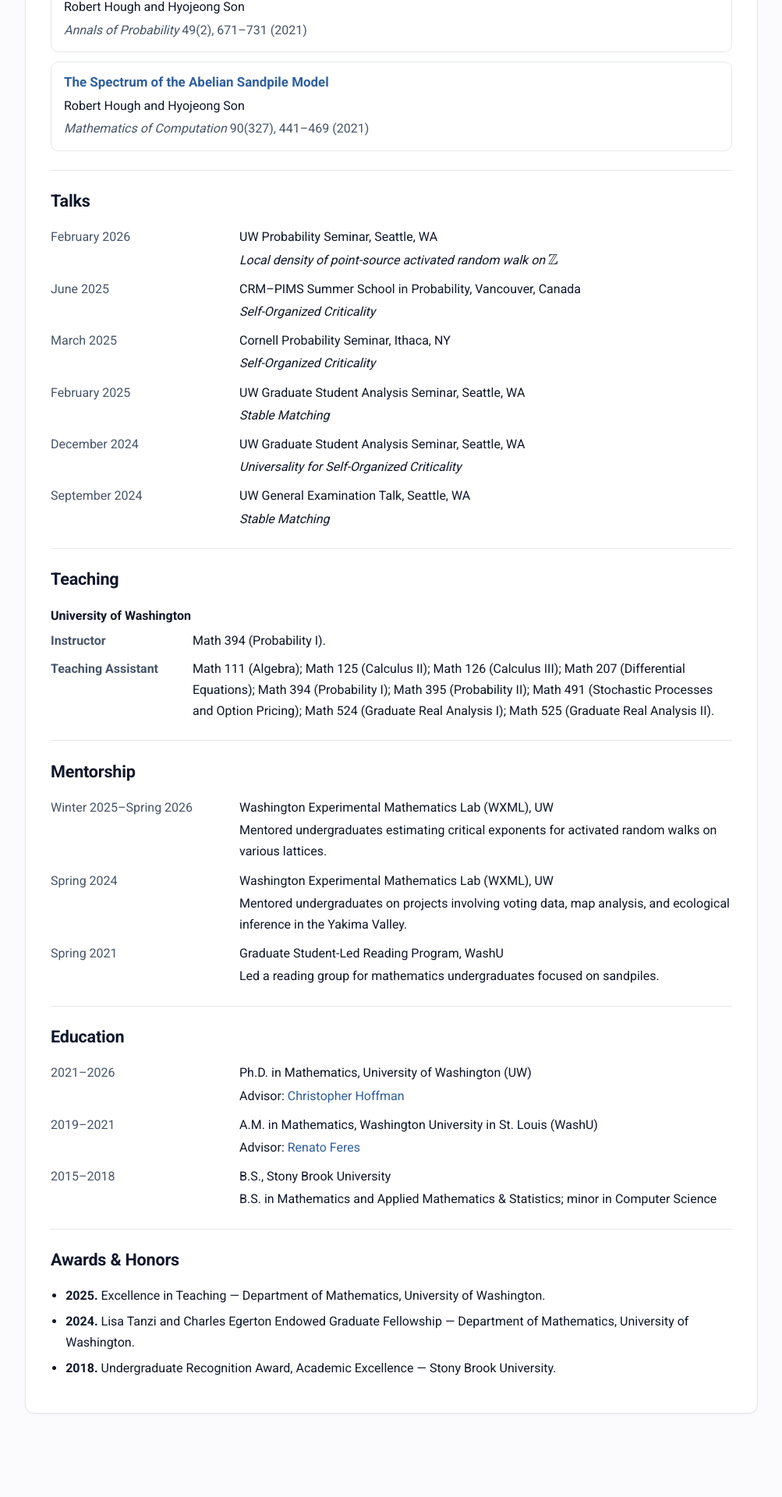
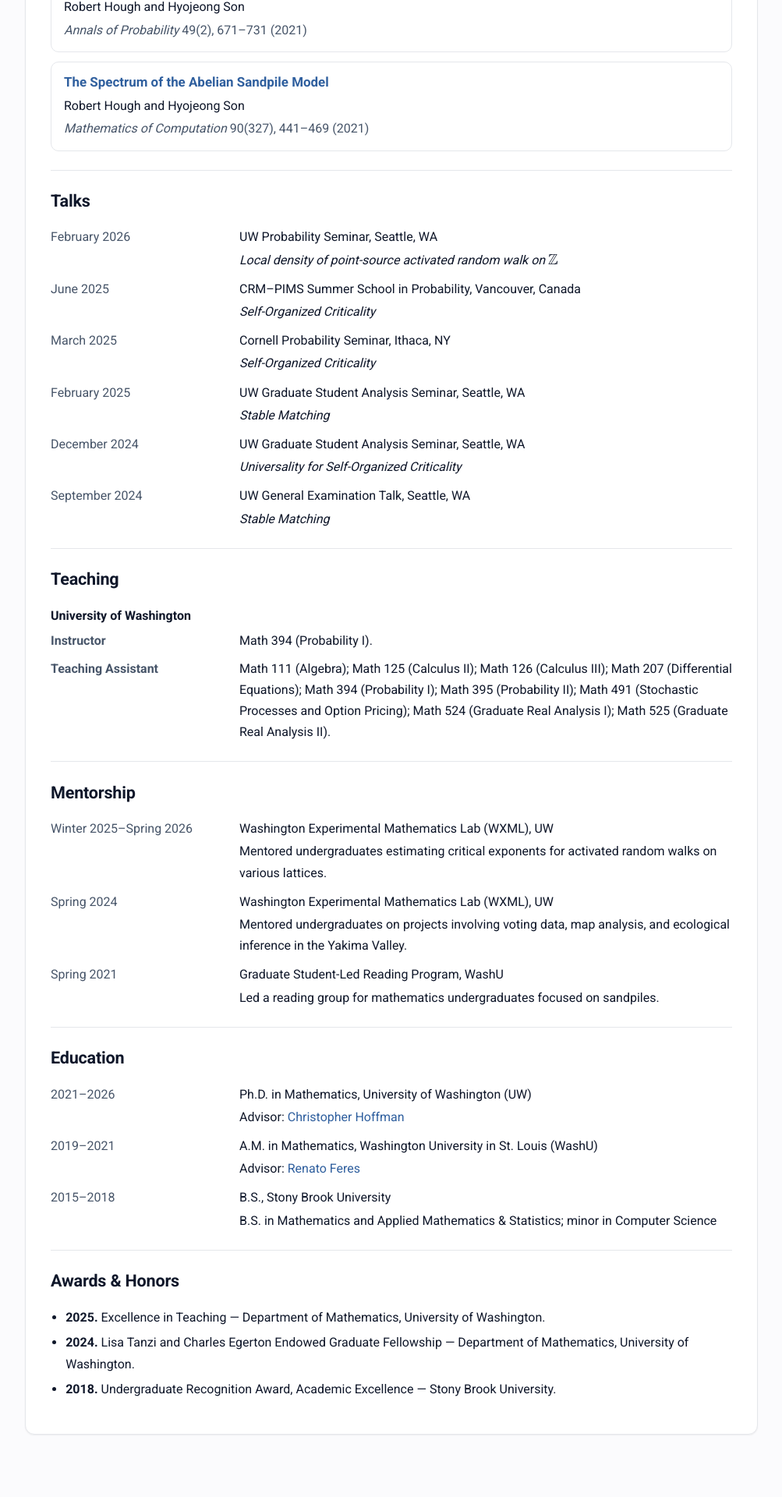
Before and after one commit to hyojeong-son/hyojeong-son.github.io, a Jekyll site: the page built from index.md, in a window 1280 px wide. Shown: the part 1160-3080 px from the top of the page at 78% size, without its empty margins (138-1141 px from the left). Built offline with Jekyll 4.4.1, drawn with Linux system fonts in a browser that asks for light colours; before the commit the page ends 3053 px from its top, so only the background shows below that.

Commit message:
Align teaching role column with other sections

```diff
--- a/assets/css/style.css
+++ b/assets/css/style.css
@@ -14,7 +14,7 @@
   --radius:12px;
   --shadow-sm:0 1px 2px rgba(2,6,23,.06);
   --twocol-left:220px;
-  --teaching-left:160px;
+  --teaching-left:220px;
 }
 
 *{box-sizing:border-box}
```
